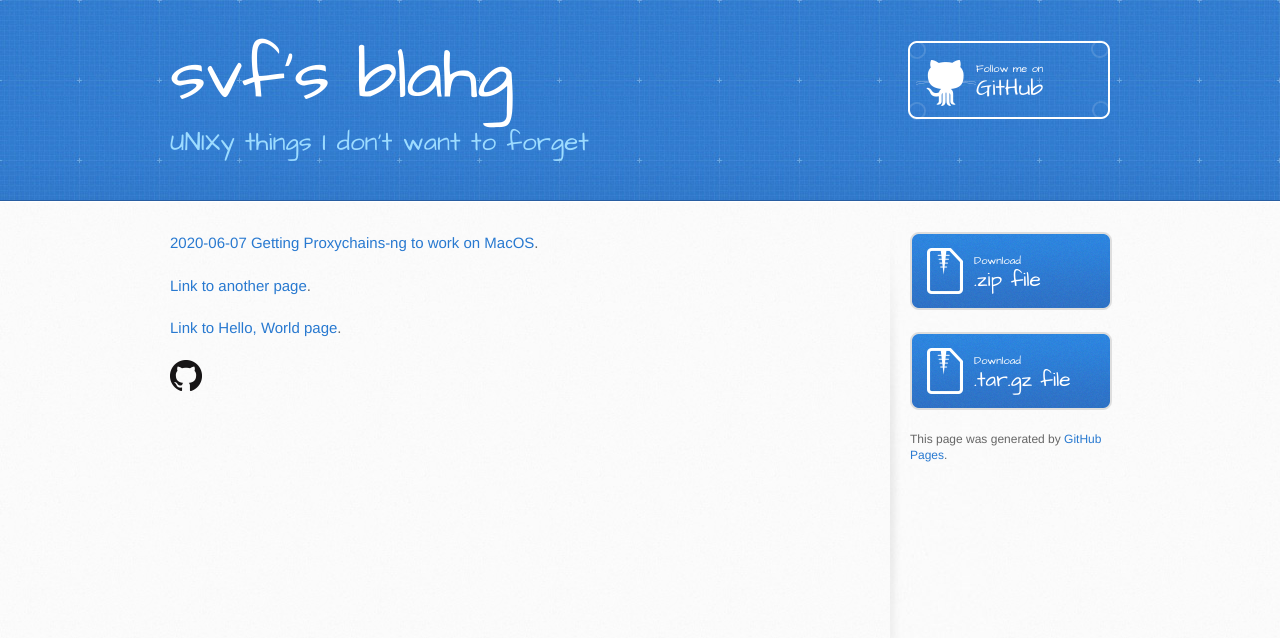
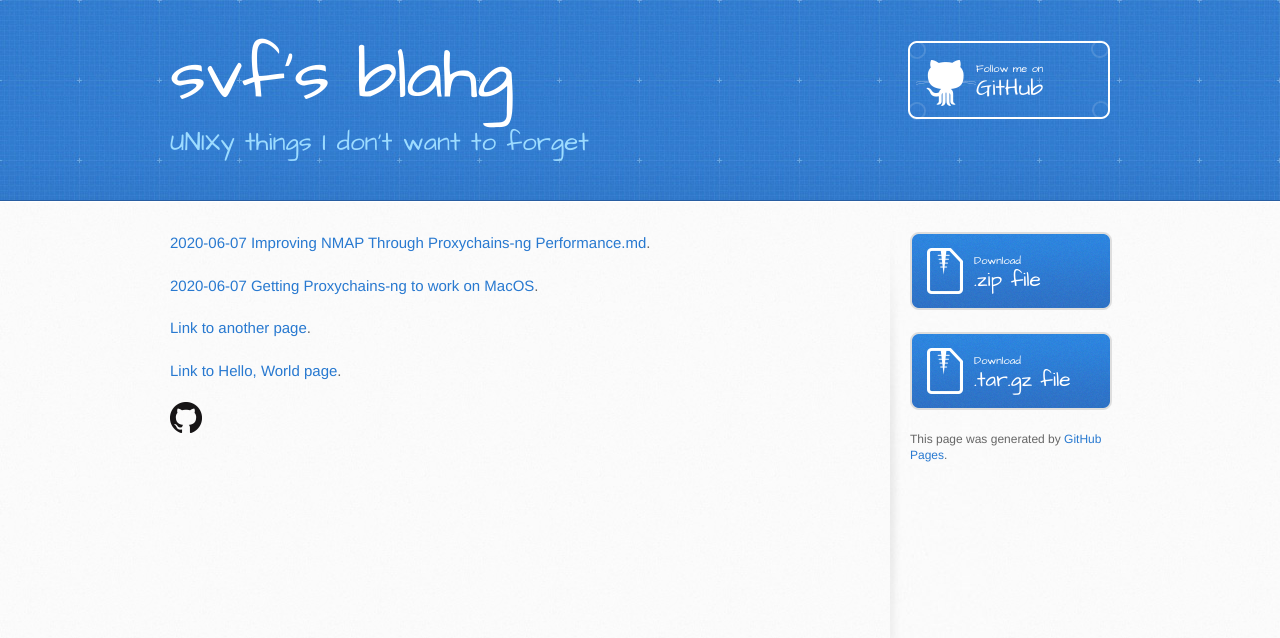
Before and after one commit to svf/svf.github.io, a Jekyll site: the page built from index.md, in a window 1280 px wide. Shown: the top 638 px of the page. Built offline with Jekyll 4.4.1, drawn with Linux system fonts in a browser that asks for light colours.

Commit message:
added link to Proxychains/Nmap article

```diff
--- a/index.md
+++ b/index.md
@@ -1,6 +1,8 @@
 ---
 layout: default
 ---
+
+[2020-06-07 Improving NMAP Through Proxychains-ng Performance.md](posts/2020-06-07-Improving-NMAP-Through-Proxychains-ng-Performance.md).
 
 [2020-06-07 Getting Proxychains-ng to work on MacOS](posts/2020-06-07-Getting-Proxychains-ng-to-work-on-MacOS.html).
 
```
